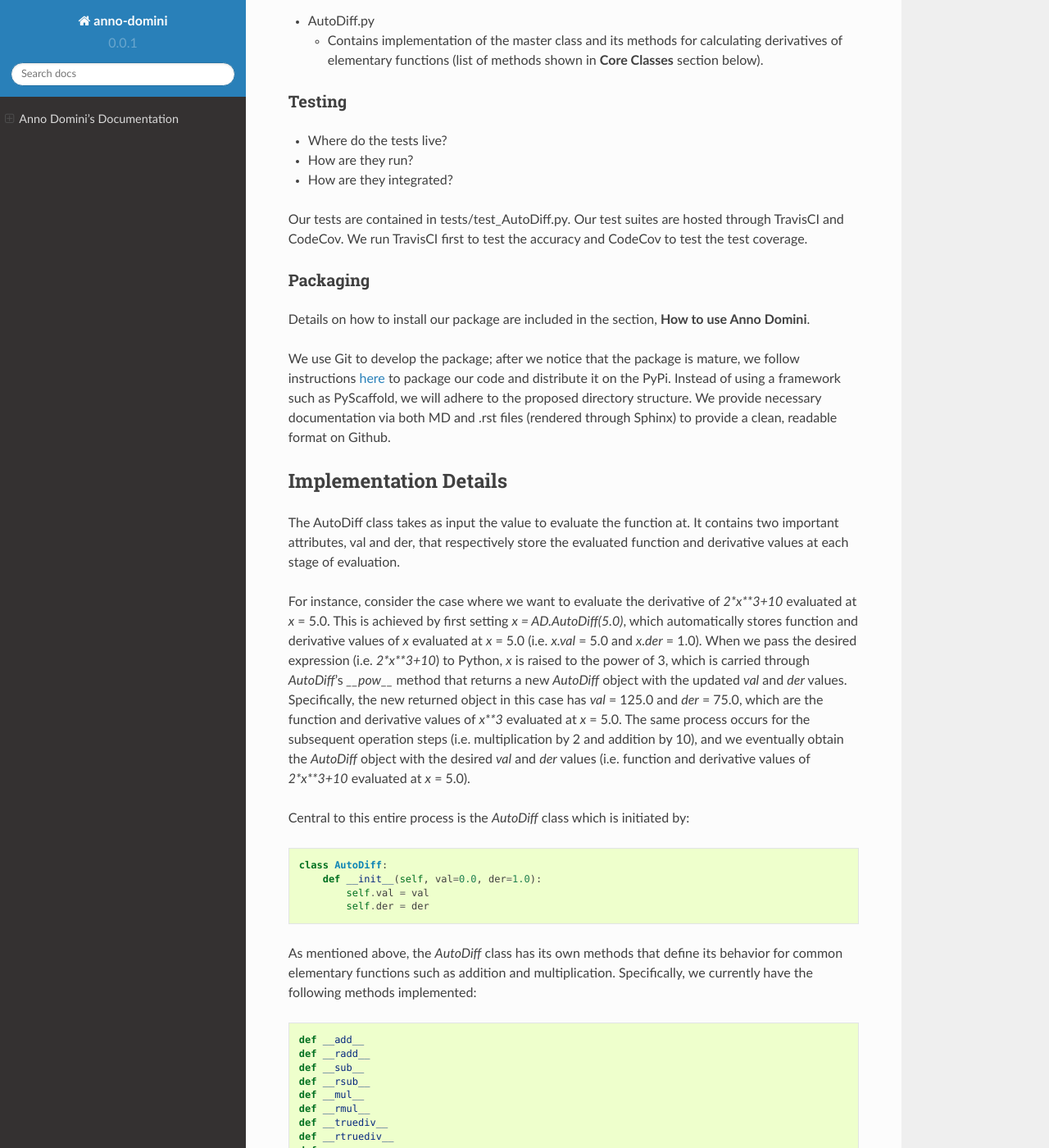
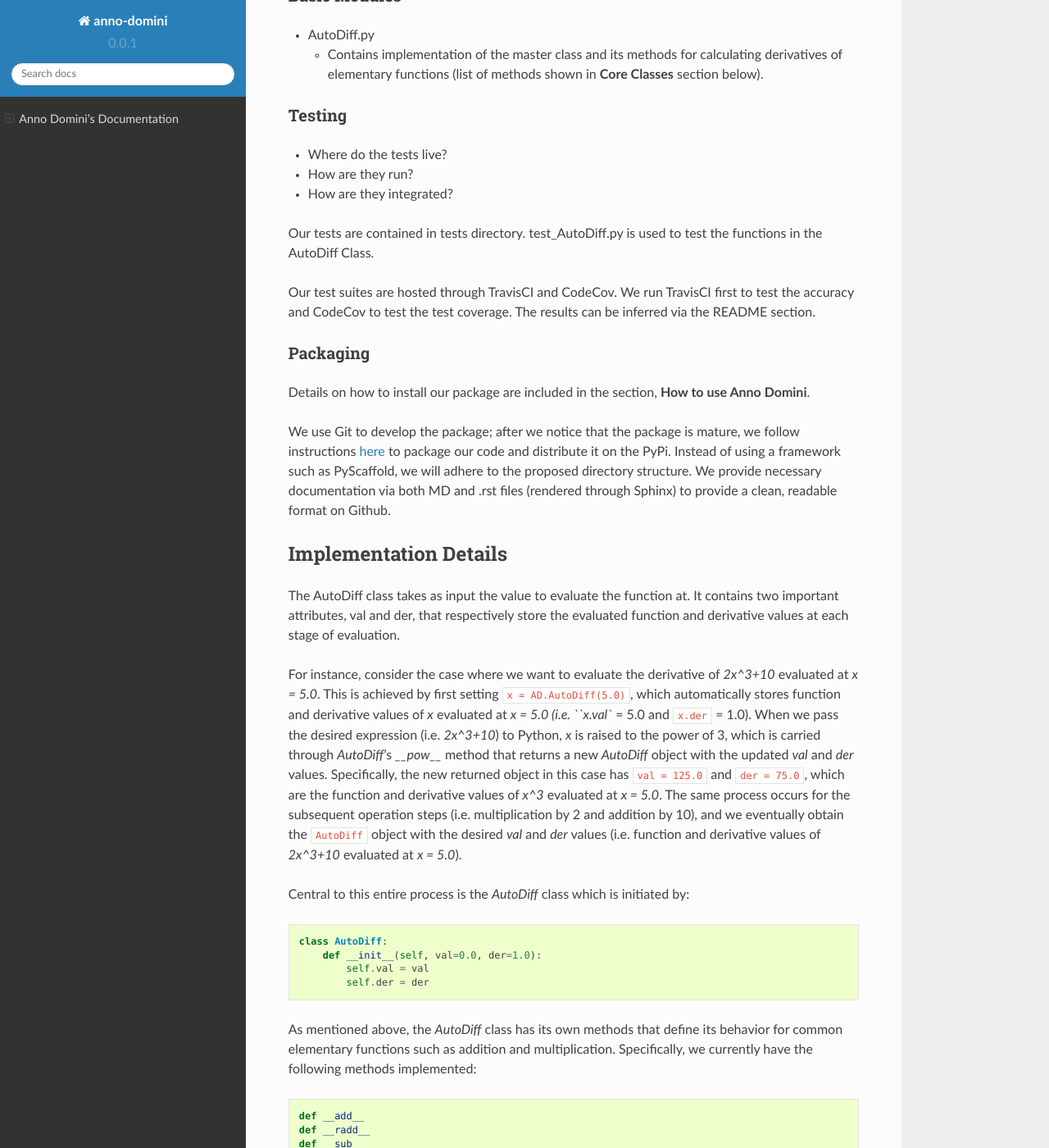
Before and after one commit to anno-domini-207/auto-diff, a Sphinx documentation site: the page built from docs/source/index.rst, in a window 1280 px wide and 1400 px high, scrolled down 3526 px. Shown: the whole window at 82% size. Built offline with Sphinx 7.4.7 and the Read the Docs theme 2.0.0, drawn with Linux system fonts in a browser that asks for light colours; some of the changed text lies outside the part shown.

Commit message:
update readme and index.rst

```diff
--- a/docs/source/index.rst
+++ b/docs/source/index.rst
@@ -94,6 +94,7 @@ Suppose we want to to find the derivative of :math:`x^2+2x+1`. We can the utiliz
 
 .. code-block:: python
 
+    import AnnoDomini.AutoDiff as AD
     f = lambda x: x**2 + 2*x + 1
     temp = AD.AutoDiff(1.5)
     print(temp)
@@ -150,7 +151,9 @@ Testing
 - How are they run?
 - How are they integrated?
 
-Our tests are contained in tests/test_AutoDiff.py. Our test suites are hosted through TravisCI and CodeCov. We run TravisCI first to test the accuracy and CodeCov to test the test coverage.
+Our tests are contained in tests directory. test_AutoDiff.py is used to test the functions in the AutoDiff Class.
+
+Our test suites are hosted through TravisCI and CodeCov. We run TravisCI first to test the accuracy and CodeCov to test the test coverage. The results can be inferred via the README section.
 
 Packaging
 ^^^^^^^^^
@@ -163,7 +166,7 @@ Implementation Details
 ----------------------
 The AutoDiff class takes as input the value to evaluate the function at. It contains two important attributes, val and der, that respectively store the evaluated function and derivative values at each stage of evaluation.
 
-For instance, consider the case where we want to evaluate the derivative of `2*x**3+10` evaluated at `x` = 5.0.  This is achieved by first setting `x = AD.AutoDiff(5.0)`, which automatically stores function and derivative values of `x` evaluated at `x` = 5.0 (i.e. `x.val` = 5.0 and `x.der` = 1.0).  When we pass the desired expression (i.e. `2*x**3+10`) to Python, `x` is raised to the power of 3, which is carried through `AutoDiff`'s `__pow__` method that returns a new `AutoDiff` object with the updated `val` and `der` values.  Specifically, the new returned object in this case has `val` = 125.0 and `der` = 75.0, which are the function and derivative values of `x**3` evaluated at `x` = 5.0.  The same process occurs for the subsequent operation steps (i.e. multiplication by 2 and addition by 10), and we eventually obtain the `AutoDiff` object with the desired `val` and `der` values (i.e. function and derivative values of `2*x**3+10` evaluated at `x` = 5.0).
+For instance, consider the case where we want to evaluate the derivative of `2x^3+10` evaluated at `x = 5.0`.  This is achieved by first setting ``x = AD.AutoDiff(5.0)``, which automatically stores function and derivative values of `x` evaluated at `x = 5.0 (i.e. ``x.val`` = 5.0 and ``x.der`` = 1.0).  When we pass the desired expression (i.e. `2x^3+10`) to Python, `x` is raised to the power of 3, which is carried through `AutoDiff`'s `__pow__` method that returns a new `AutoDiff` object with the updated `val` and `der` values.  Specifically, the new returned object in this case has ``val = 125.0`` and ``der = 75.0``, which are the function and derivative values of `x^3` evaluated at `x = 5.0`.  The same process occurs for the subsequent operation steps (i.e. multiplication by 2 and addition by 10), and we eventually obtain the ``AutoDiff`` object with the desired `val` and `der` values (i.e. function and derivative values of `2x^3+10` evaluated at `x = 5.0`).
 
 Central to this entire process is the `AutoDiff` class which is initiated by:
 
```
Also changed, not shown: other parts of docs/source/index.rst (+0 -1 lines), README.md (+1 -1 lines).
